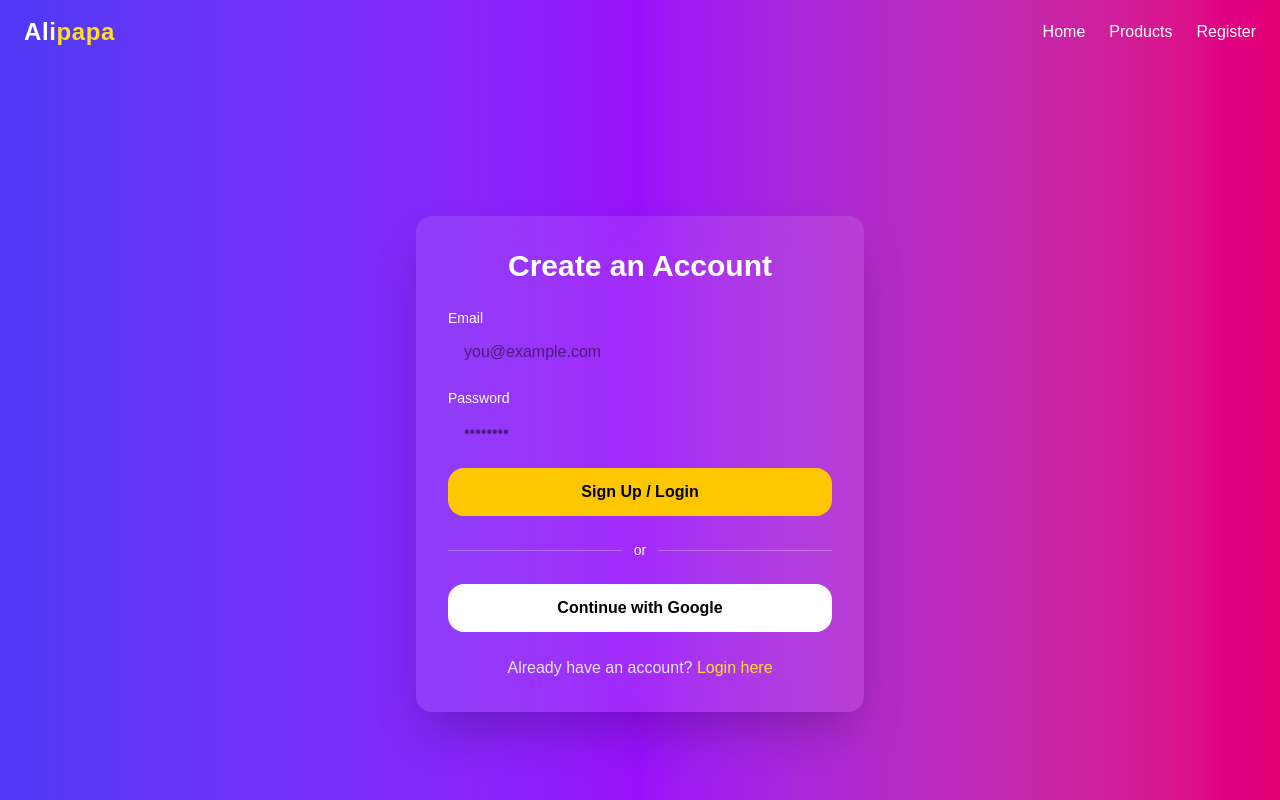
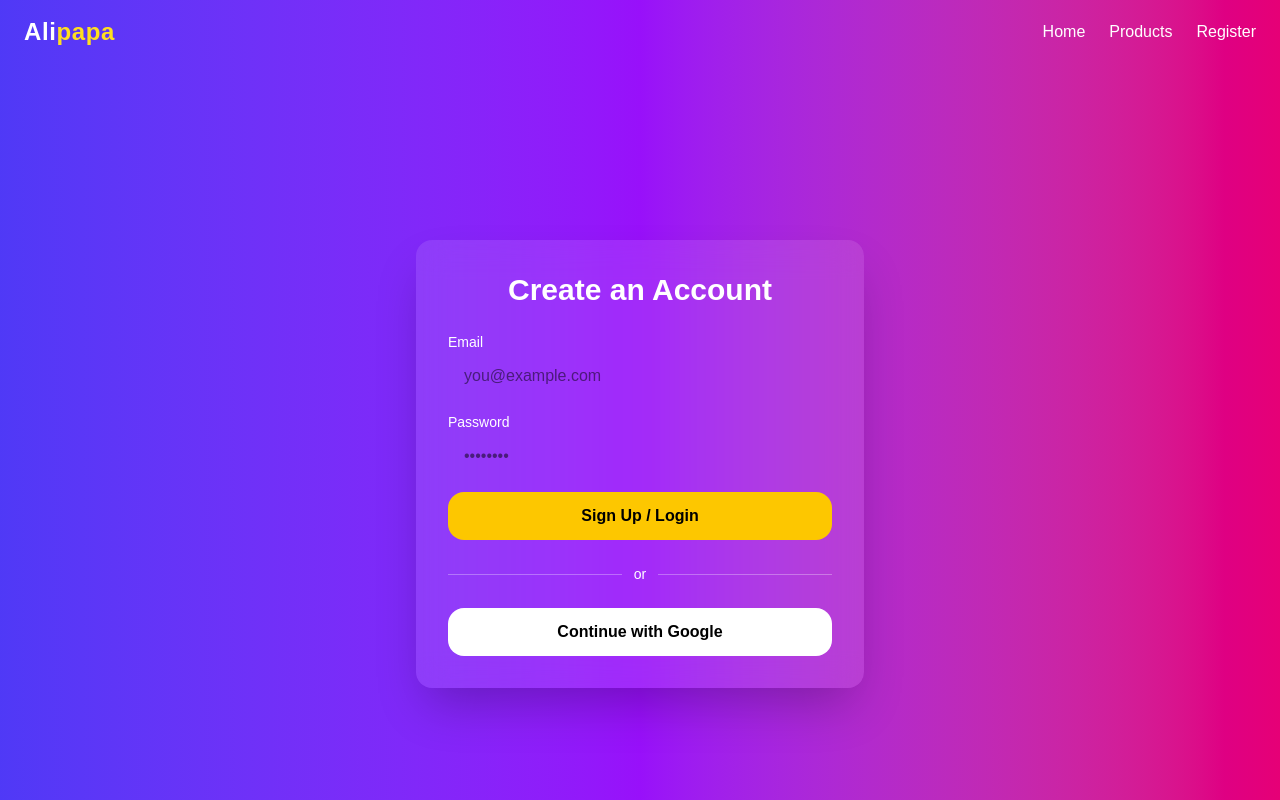
Before and after one commit to siamahmeddhk/alipapa, a Next.js app: page /register in a window 1280 px wide. Shown: the top 800 px of the page. Built offline with nearby package versions, Linux system fonts and the light colour scheme; no server answers.

Commit message:
fix some of issues

```diff
--- a/app/register/page.js
+++ b/app/register/page.js
@@ -74,19 +74,14 @@ const RegisterPage = () => {
 
         {/* Google Login */}
         <button
-          onClick={() => signIn("google", { callbackUrl: "/" })}
+          onClick={() => signIn("google", { callbackUrl: "/products" })}
           className="w-full px-6 py-3 rounded-2xl bg-white text-black font-semibold hover:bg-gray-200 transition"
         >
           Continue with Google
         </button>
 
         {/* Switch to Login */}
-        <p className="mt-6 text-center text-gray-200">
-          Already have an account?{" "}
-          <Link href="/login" className="text-yellow-300 hover:underline">
-            Login here
-          </Link>
-        </p>
+
       </motion.div>
     </section>
   );
```
